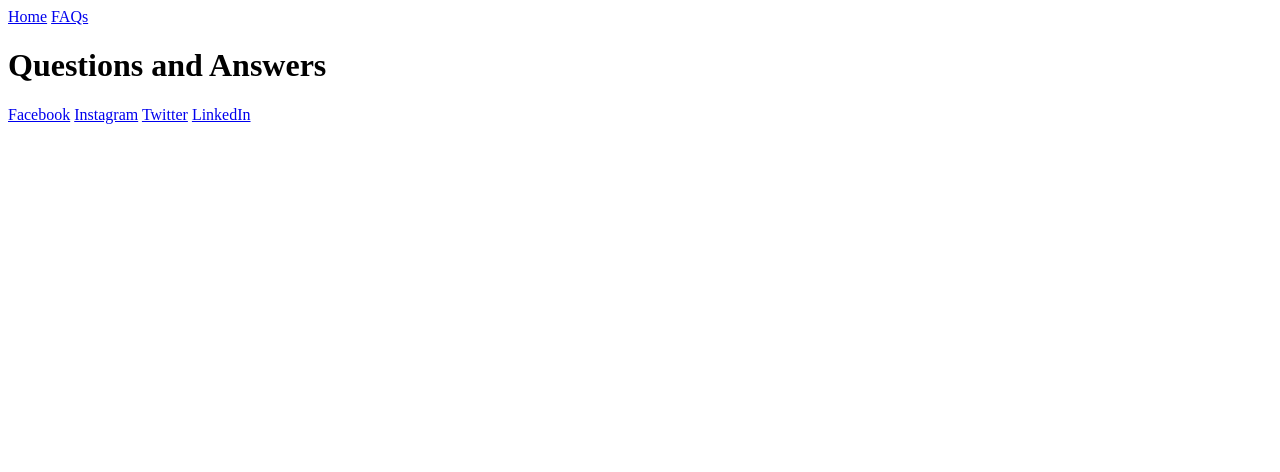
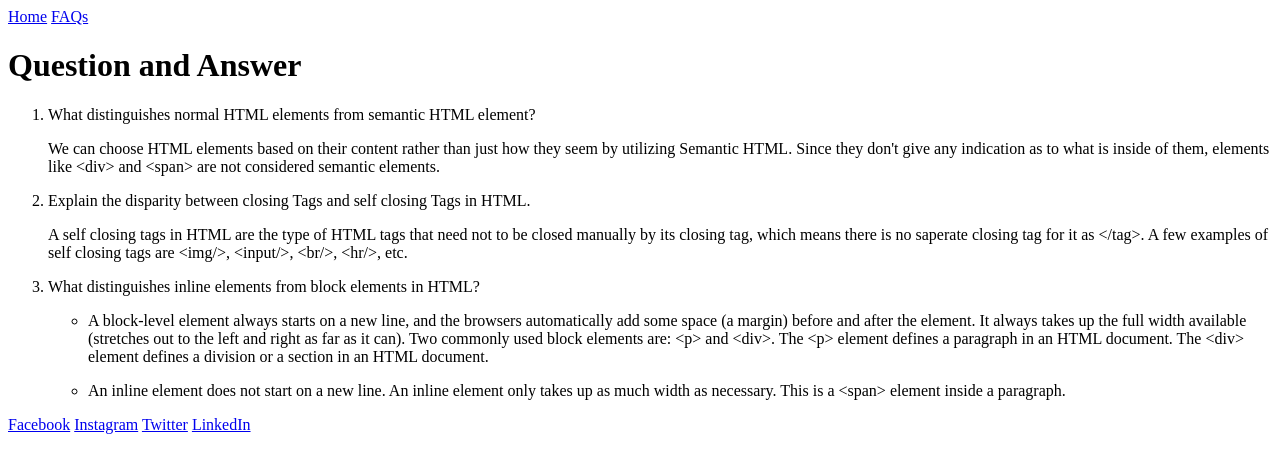
Before and after one commit to nwamaka11/genesys, a plain HTML site: page FAQ.html in a window 1280 px wide. Drawn offline with Linux system fonts and the light colour scheme.

Commit message:
Second commit - Added content to the file

```diff
--- a/FAQ.html
+++ b/FAQ.html
@@ -17,9 +17,35 @@
         </nav>
     </header>
     <main>
-        <h1>Questions and Answers</h1>
+        <h1>Question and Answer</h1>
         <section>
-
+             <article>
+                <ol>
+                    <li>
+                        <p>What distinguishes normal HTML elements from semantic HTML element?</p>
+                        <p>We can choose HTML elements based on their content rather than just how they seem by utilizing Semantic HTML. Since they don't give any indication as to what is inside of them, elements like &lt;div&gt and &lt;span&gt are not considered semantic elements.</p>
+                    </li>
+                    <li>
+                        <p>Explain the disparity between closing Tags and self closing Tags in HTML.</p>
+                        <p>A self closing tags in HTML are the type of HTML tags that need not to be closed manually by its closing tag, which means there is no saperate closing tag for it as &lt;/tag&gt. <span>A few examples of self closing tags are &lt;img/&gt, &lt;input/&gt, &lt;br/&gt, &lt;hr/&gt, etc.</span></p>
+                    </li>
+                    <li>
+                        <p>What distinguishes inline elements from block elements in HTML?</p>
+                        <ul>
+                            <li>
+                                <p>
+                                A block-level element always starts on a new line, and the browsers automatically add some space (a margin) before and after the element. It always takes up the full width available (stretches out to the left and right as far as it can). Two commonly used block elements are: &lt;p&gt; and &lt;div&gt;. The &lt;p&gt; element defines a paragraph in an HTML document. The &lt;div&gt; element defines a division or a section in an HTML document.
+                                </p>
+                            </li>
+                            <li>
+                                 <p>
+                                    An inline element does not start on a new line. An inline element only takes up as much width as necessary. This is a &lt;span&gt; element inside a paragraph.
+                                </p>
+                            </li>
+                        </ul>
+                    </li>
+                </ol>
+            </article>
         </section>
     </main>
     <footer>
```
